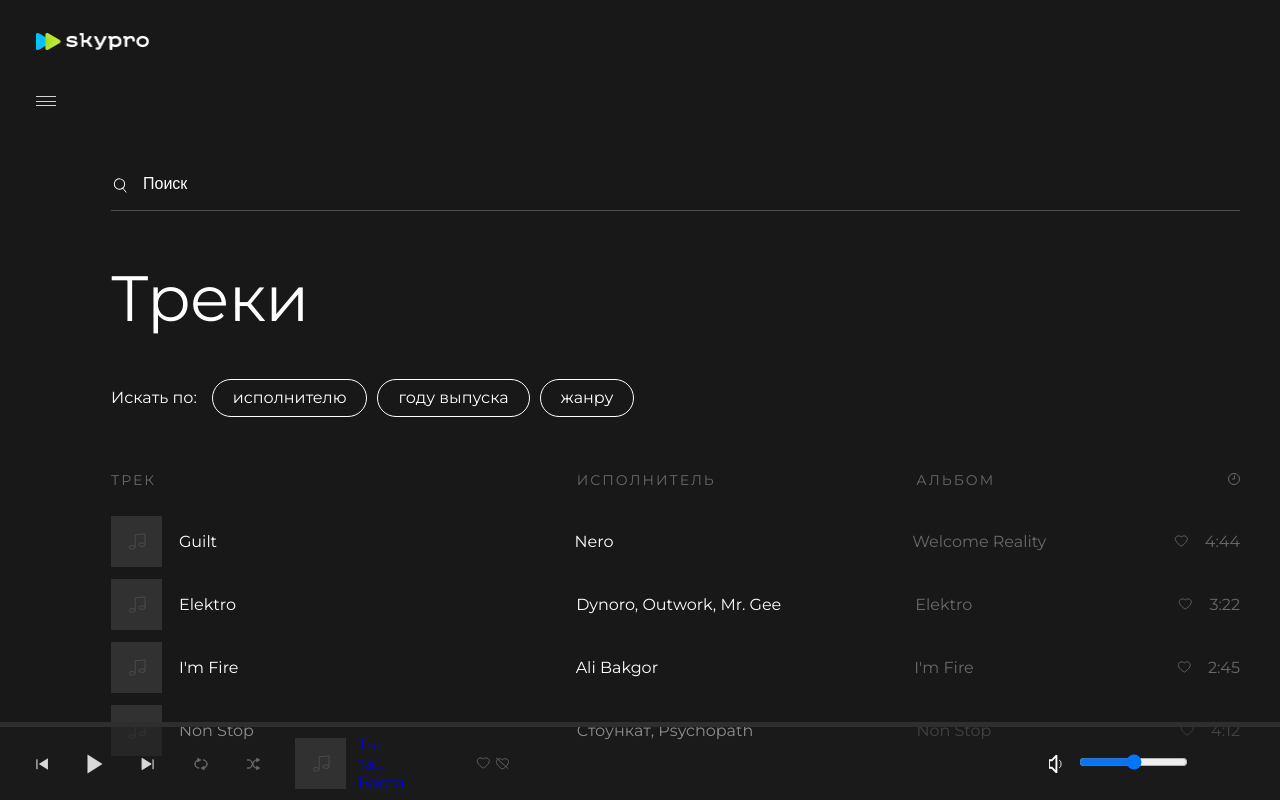
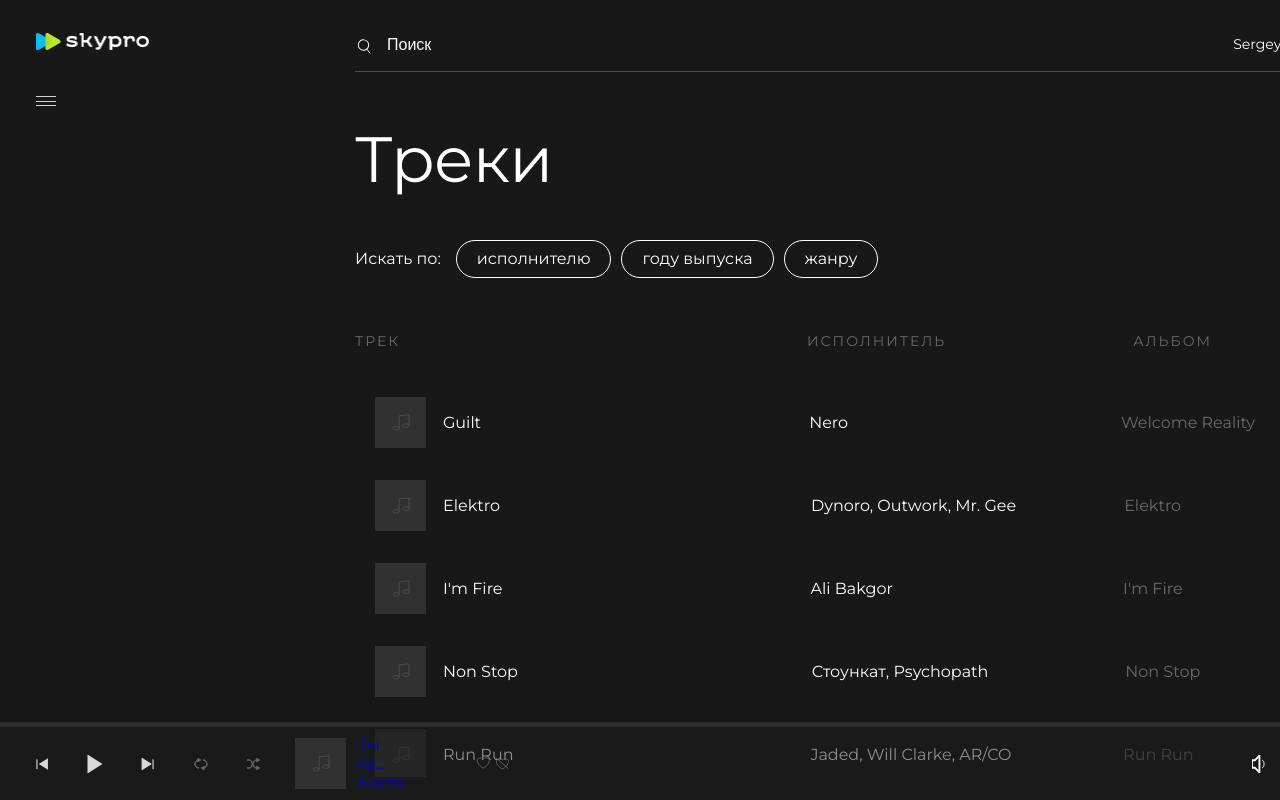
Before and after one commit to KristinaSapega/-skypro-music, a Next.js app in the folder skypro-music/: page / in a window 1280 px wide. Built offline with nearby package versions, Linux system fonts and the light colour scheme.

Commit message:
добавлен скролл в TrackList, изменено позиционирование Sidebar (!нужно разобраться с images)

```diff
--- a/skypro-music/src/app/page.module.css
+++ b/skypro-music/src/app/page.module.css
@@ -1,4 +1,5 @@
 .wrapper {
+  display: flex;
   width: 100%;
   min-height: 100%;
   overflow: hidden;
@@ -11,10 +12,14 @@
   margin: 0 auto;
   position: relative;
   background-color: #181818;
+  justify-content: flex-start;
 }
 
 .main {
-  -webkit-box-flex: 1;
+  display: flex;
+  width: 100%;
+  position: relative;
+  /* -webkit-box-flex: 1;
   -ms-flex: 1 1 auto;
   flex: 1 1 auto;
   display: -webkit-box;
@@ -25,6 +30,7 @@
   -webkit-box-pack: justify;
   -ms-flex-pack: justify;
   justify-content: space-between;
+  position: relative; */
 }
 
 /* .main__nav {
--- a/skypro-music/src/components/MainContent/MainContent.module.css
+++ b/skypro-music/src/components/MainContent/MainContent.module.css
@@ -1,8 +1,9 @@
 .mainCenterblock {
-    width: auto;
-    -webkit-box-flex: 3;
-    -ms-flex-positive: 3;
-    flex-grow: 3;
+    width: 70%;
+    /* width: auto; */
+    /* -webkit-box-flex: 3;
+    -ms-flex-positive: 3; */
+    flex-grow: 1;
     padding: 20px 40px 20px 111px;
   }
 
--- a/skypro-music/src/components/Sidebar/Sidebar.module.css
+++ b/skypro-music/src/components/Sidebar/Sidebar.module.css
@@ -1,7 +1,13 @@
 .mainSidebar {
-    max-width: 418px;
-    padding: 20px 90px 20px 20px;
-
+    /* max-width: 418px; */
+    /* padding: 20px 90px 20px 20px; */
+    height: calc(100vh - 60px);
+    position: absolute;
+    top: 0; /* Прикрепляем Sidebar к верхней части */
+    right: 0; /* Размещаем Sidebar справа */
+    /* z-index: 1; /* Устанавливаем приоритет отображения */
+    max-width: 30%; /* Устанавливаем Sidebar на 30% ширины экрана */
+    padding: 20px;
   }
 
   .sidebarPersonal {
@@ -18,7 +24,7 @@
     -webkit-box-pack: end;
     -ms-flex-pack: end;
     justify-content: flex-end;
-    padding: 12px 0 15px 0;
+    padding: 9px 0 12px 0;
     padding-left: 20px;
     justify-content: flex-start;
   }
@@ -26,15 +32,15 @@
   .sidebarPersonalName {
     font-style: normal;
     font-weight: 400;
-    font-size: 16px;
-    line-height: 24px;
+    font-size: 14px;
+    line-height: 22px;
     color: #ffffff;
-    margin-right: 16px;
+    margin-right: 10px;
   }
 
   .sidebarIcon {
-    width: 43px;
-    height: 43px;
+    width: 30px;
+    height: 30px;
     background-color: #313131;
     border-radius: 50%;
     cursor: pointer;
@@ -42,7 +48,7 @@
 
   .sidebarBlock {
     height: 100%;
-    padding: 240px 0 0 0;
+    padding: 2000px 0 0 0;
     display: -webkit-box;
     display: -ms-flexbox;
     display: flex;
--- a/skypro-music/src/components/TrackList/TrackList.module.css
+++ b/skypro-music/src/components/TrackList/TrackList.module.css
@@ -2,9 +2,12 @@
     display: flex;
     flex-direction: column;
     overflow-y: auto;
+    height: 400px;
+    padding: 10px;
   }
 
   .playlistItem {
+    padding: 10px;
     width: 100%;
     display: block;
     margin-bottom: 12px;
--- a/skypro-music/src/components/TrackList/TrackList.tsx
+++ b/skypro-music/src/components/TrackList/TrackList.tsx
@@ -7,6 +7,10 @@ const tracks = [
     { title: "Elektro", author: "Dynoro, Outwork, Mr. Gee", album: "Elektro", time: "3:22" },
     { title: "I'm Fire", author: "Ali Bakgor", album: "I'm Fire", time: "2:45" },
     { title: "Non Stop", author: "Стоункат, Psychopath", album: "Non Stop", time: "4:12" },
+    { title: "Run Run", author: "Jaded, Will Clarke, AR/CO", album: "Run Run", time: "2:54" },
+    { title: "Eyes on Fire", author: "Blue Foundation, Zeds Dead", album: "Eyes on Fire", time: "5:20" },
+    { title: "Mucho Bien", author: "HYBIT, Mr. Black, Offer Nissim, Hi Profile", album: "Mucho Bien", time: "3:41" },
+    { title: "Knives n Cherries", author: "minthazee", album: "Captivating", time: "1:48" },
   ];
 
   export const TrackList = () => {
```
